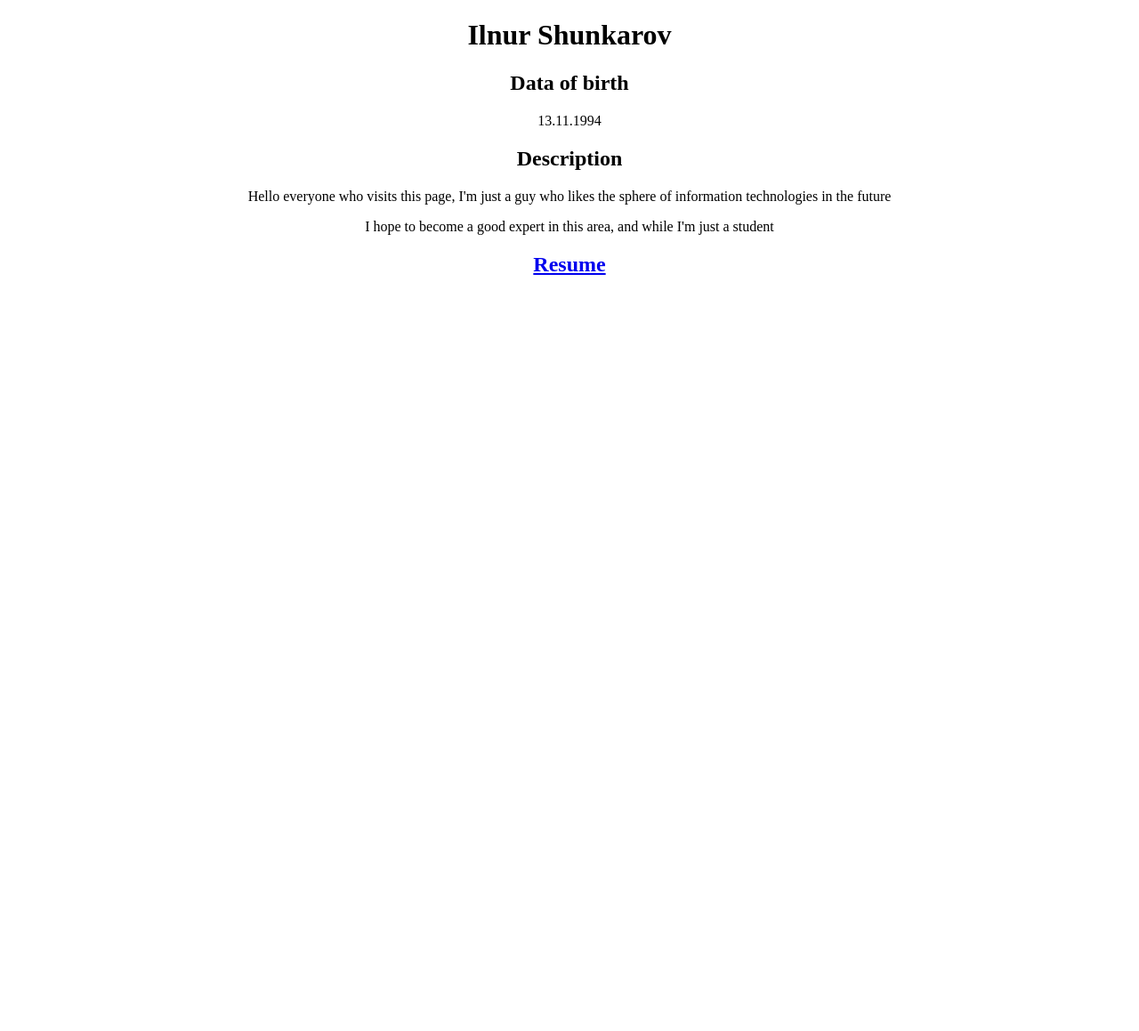
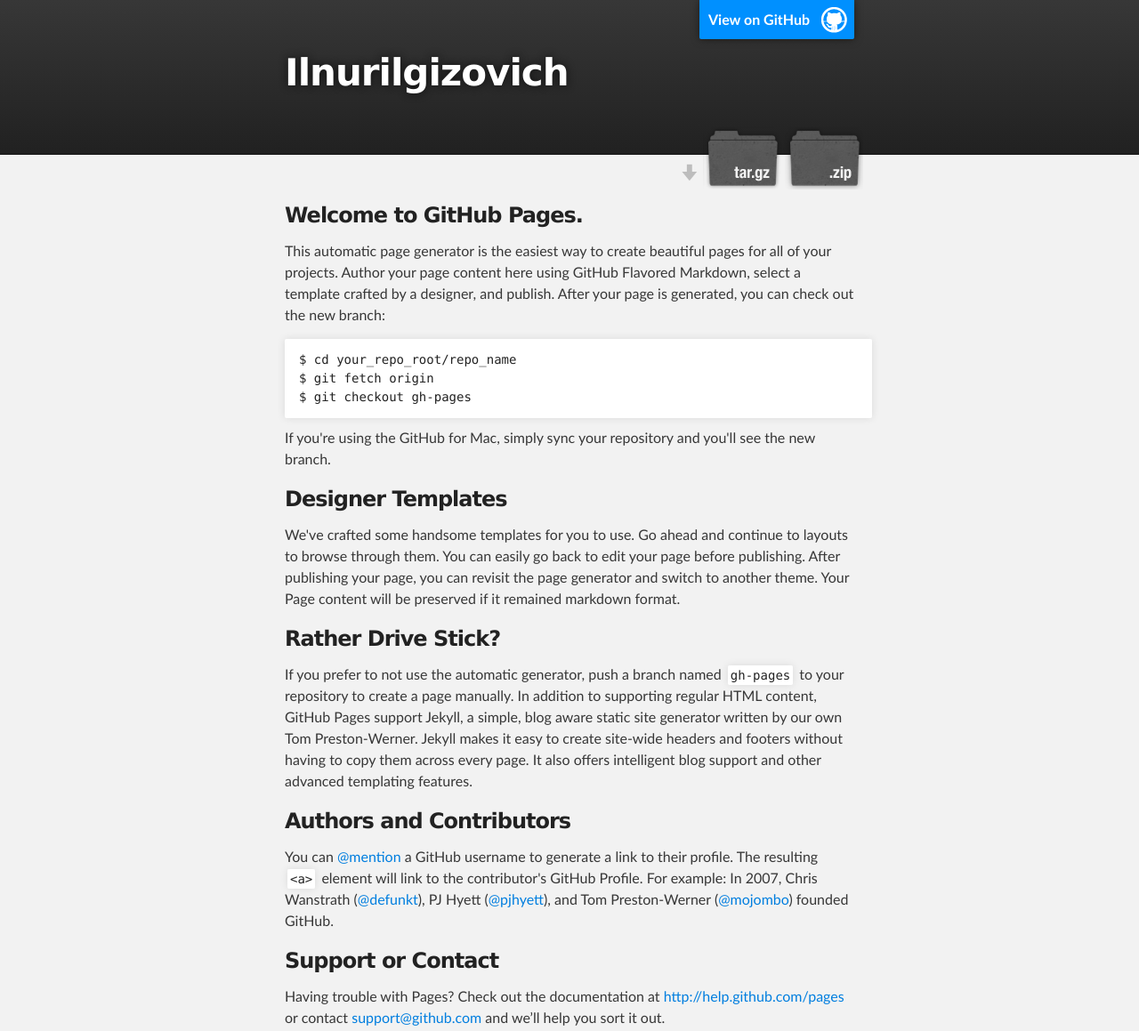
Before and after one commit to ilnurilgizovich/ilnurilgizovich, a plain HTML site: page index.html in a window 1280 px wide. Shown: the top 1159 px of the page at 89% size. Before the commit the page ends 800 px from the top, so only its background shows below. Drawn offline with Linux system fonts and the light colour scheme.

Commit message:
Create gh-pages branch via GitHub

```diff
--- a/index.html
+++ b/index.html
@@ -1,29 +1,79 @@
 <!DOCTYPE html>
 <html>
-    <body>
-        <div class="container">
-            <div class="row">
-                <div class="span6" style="text-align: center;">
-                    <h1>Ilnur Shunkarov</h1>
-                </div>
 
-				<div class="span6" style="text-align: center;">
-				<h2 id="razdel1">Data of birth </h2>
-				<p> 13.11.1994</p>
+  <head>
+    <meta charset='utf-8' />
+    <meta http-equiv="X-UA-Compatible" content="chrome=1" />
+    <meta name="description" content="Ilnurilgizovich : " />
 
-                </div>
-                </div>
-				<div class="span6" style="text-align: center;">
-				<h2 id="razdel1">Description</h2>
-				<p>Hello everyone who visits this page, I'm just a guy who likes the sphere of information technologies in the future</p>
-				<p>I hope to become a good expert in this area, and while I'm just a student</p>
-				<div class="span6" style="text-align: center;">
-				<p><h2> <a href="resume.html">Resume</a></h2>
-				</p>
-				</div>
-				 </div>
-				 </body>
+    <link rel="stylesheet" type="text/css" media="screen" href="stylesheets/stylesheet.css">
+
+    <title>Ilnurilgizovich</title>
+  </head>
+
+  <body>
+
+    <!-- HEADER -->
+    <div id="header_wrap" class="outer">
+        <header class="inner">
+          <a id="forkme_banner" href="https://github.com/ilnurilgizovich/ilnurilgizovich">View on GitHub</a>
+
+          <h1 id="project_title">Ilnurilgizovich</h1>
+          <h2 id="project_tagline"></h2>
+
+            <section id="downloads">
+              <a class="zip_download_link" href="https://github.com/ilnurilgizovich/ilnurilgizovich/zipball/master">Download this project as a .zip file</a>
+              <a class="tar_download_link" href="https://github.com/ilnurilgizovich/ilnurilgizovich/tarball/master">Download this project as a tar.gz file</a>
+            </section>
+        </header>
+    </div>
+
+    <!-- MAIN CONTENT -->
+    <div id="main_content_wrap" class="outer">
+      <section id="main_content" class="inner">
+        <h3>
+<a name="welcome-to-github-pages" class="anchor" href="#welcome-to-github-pages"><span class="octicon octicon-link"></span></a>Welcome to GitHub Pages.</h3>
+
+<p>This automatic page generator is the easiest way to create beautiful pages for all of your projects. Author your page content here using GitHub Flavored Markdown, select a template crafted by a designer, and publish. After your page is generated, you can check out the new branch:</p>
+
+<pre><code>$ cd your_repo_root/repo_name
+$ git fetch origin
+$ git checkout gh-pages
+</code></pre>
+
+<p>If you're using the GitHub for Mac, simply sync your repository and you'll see the new branch.</p>
+
+<h3>
+<a name="designer-templates" class="anchor" href="#designer-templates"><span class="octicon octicon-link"></span></a>Designer Templates</h3>
+
+<p>We've crafted some handsome templates for you to use. Go ahead and continue to layouts to browse through them. You can easily go back to edit your page before publishing. After publishing your page, you can revisit the page generator and switch to another theme. Your Page content will be preserved if it remained markdown format.</p>
+
+<h3>
+<a name="rather-drive-stick" class="anchor" href="#rather-drive-stick"><span class="octicon octicon-link"></span></a>Rather Drive Stick?</h3>
+
+<p>If you prefer to not use the automatic generator, push a branch named <code>gh-pages</code> to your repository to create a page manually. In addition to supporting regular HTML content, GitHub Pages support Jekyll, a simple, blog aware static site generator written by our own Tom Preston-Werner. Jekyll makes it easy to create site-wide headers and footers without having to copy them across every page. It also offers intelligent blog support and other advanced templating features.</p>
+
+<h3>
+<a name="authors-and-contributors" class="anchor" href="#authors-and-contributors"><span class="octicon octicon-link"></span></a>Authors and Contributors</h3>
+
+<p>You can <a href="https://github.com/blog/821" class="user-mention">@mention</a> a GitHub username to generate a link to their profile. The resulting <code>&lt;a&gt;</code> element will link to the contributor's GitHub Profile. For example: In 2007, Chris Wanstrath (<a href="https://github.com/defunkt" class="user-mention">@defunkt</a>), PJ Hyett (<a href="https://github.com/pjhyett" class="user-mention">@pjhyett</a>), and Tom Preston-Werner (<a href="https://github.com/mojombo" class="user-mention">@mojombo</a>) founded GitHub.</p>
+
+<h3>
+<a name="support-or-contact" class="anchor" href="#support-or-contact"><span class="octicon octicon-link"></span></a>Support or Contact</h3>
+
+<p>Having trouble with Pages? Check out the documentation at <a href="http://help.github.com/pages">http://help.github.com/pages</a> or contact <a href="mailto:support@github.com">support@github.com</a> and we’ll help you sort it out.</p>
+      </section>
+    </div>
+
+    <!-- FOOTER  -->
+    <div id="footer_wrap" class="outer">
+      <footer class="inner">
+        <p class="copyright">Ilnurilgizovich maintained by <a href="https://github.com/ilnurilgizovich">ilnurilgizovich</a></p>
+        <p>Published with <a href="http://pages.github.com">GitHub Pages</a></p>
+      </footer>
+    </div>
 
 
 
+  </body>
 </html>
```
